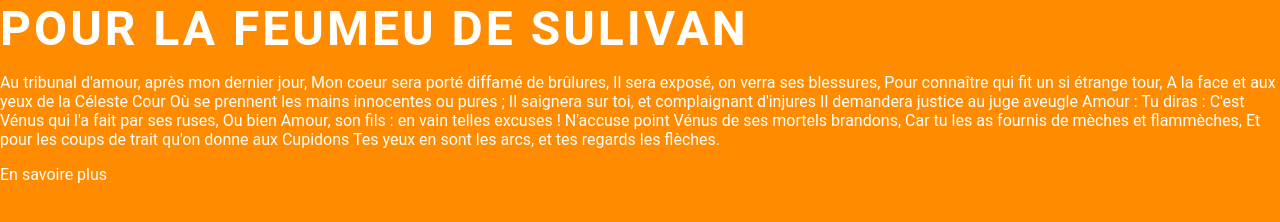
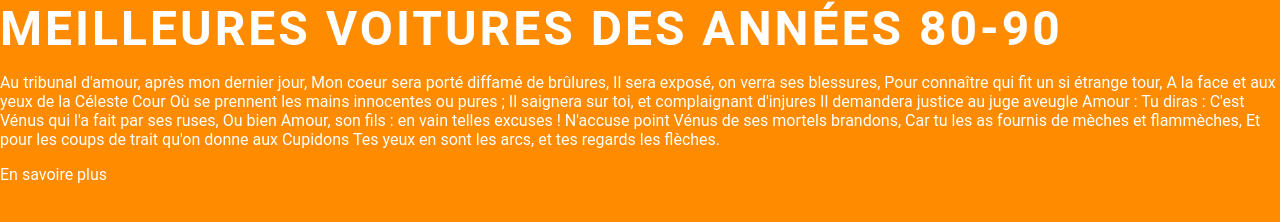
Before and after one commit to AdrienZl/AdrienZL.github.io, a plain HTML site: page index.html in a window 1280 px wide. Drawn offline with Linux system fonts and the light colour scheme.

Commit message:
Update index.html

```diff
--- a/index.html
+++ b/index.html
@@ -7,7 +7,7 @@
 </head>
 
 <body>
-  <h1>pour la feumeu de sulivan</h1>
+  <h1>Meilleures Voitures des Années 80-90</h1>
   <p>
 Au tribunal d'amour, après mon dernier jour,
 Mon coeur sera porté diffamé de brûlures,
```
